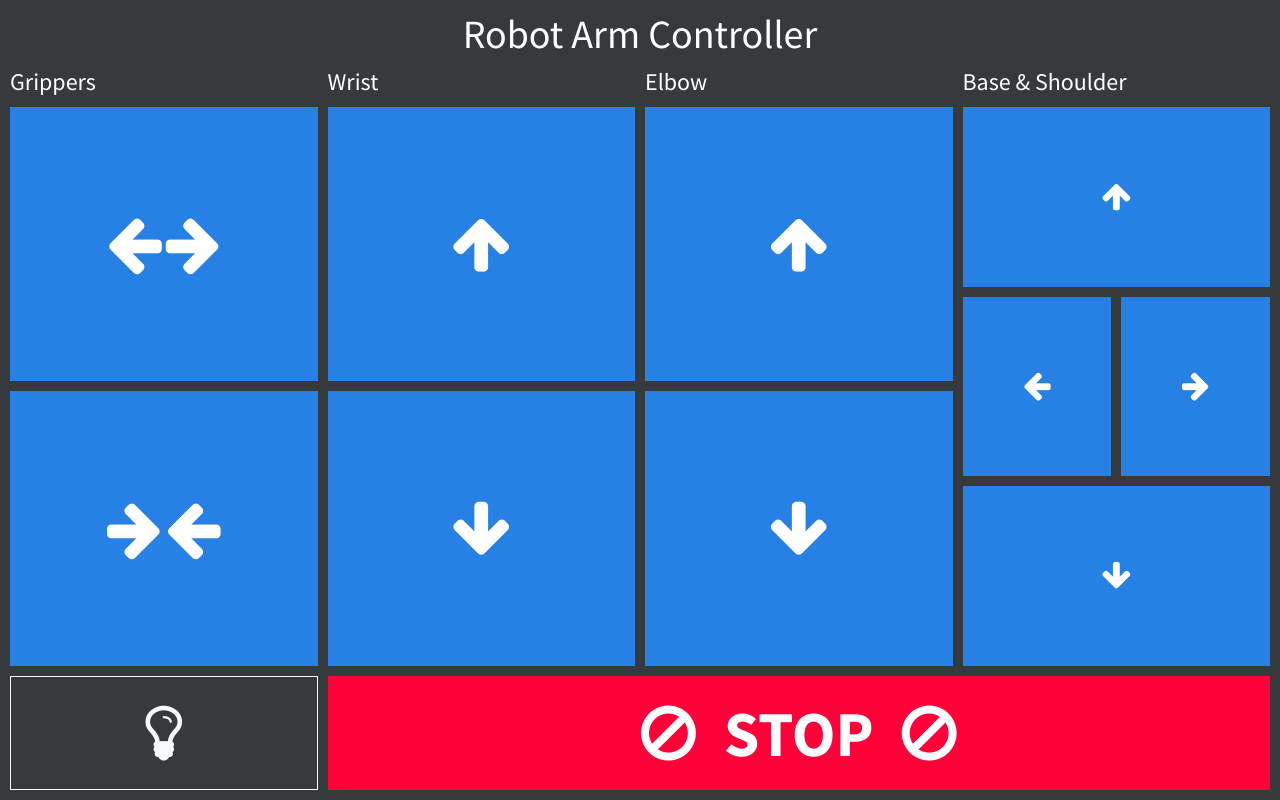
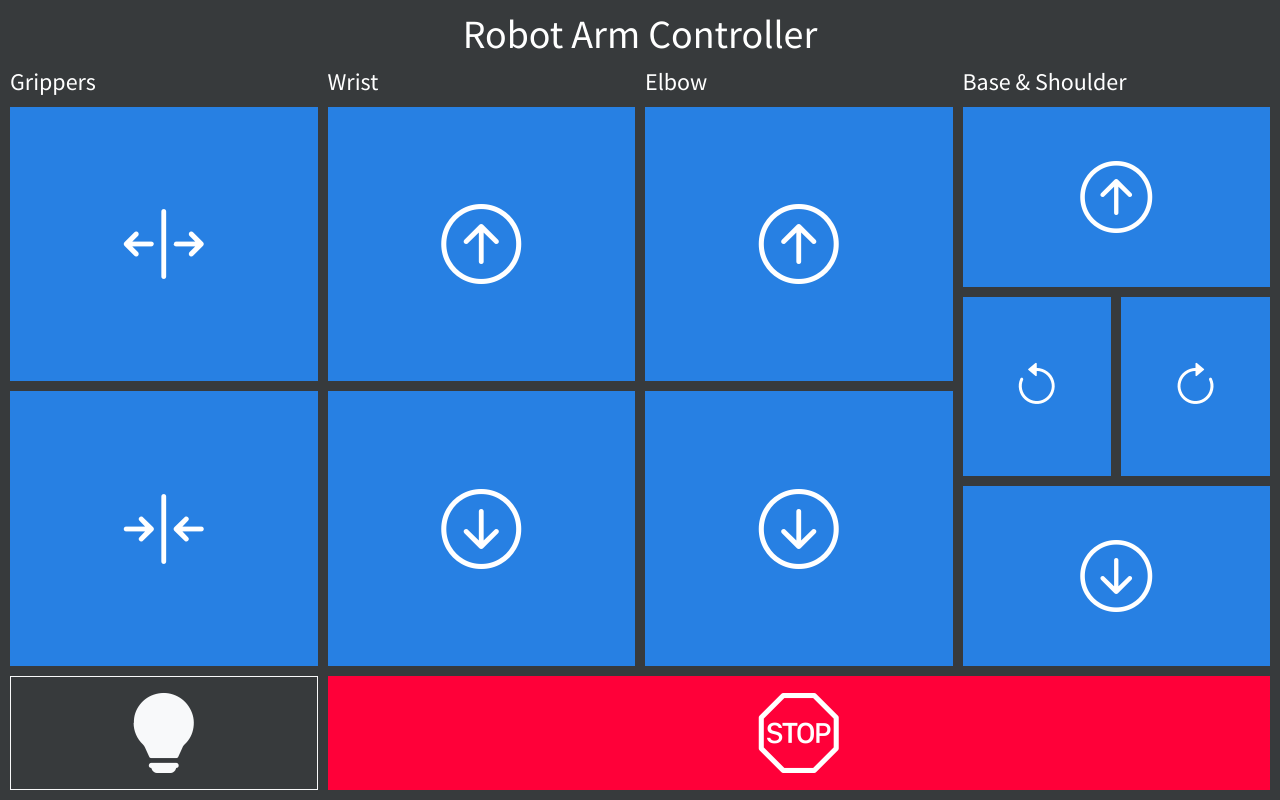
Before and after one commit to jkhamanishi/robot-arm, a Python web app: template controller/templates/index.html in a window 1280 px wide. Run offline with Jinja, Linux system fonts and the light colour scheme; the template is opened without the code that fills it, so the values that code supplies are empty.

Commit message:
Changed controller icons

```diff
--- a/controller/static/style.css
+++ b/controller/static/style.css
@@ -15,6 +15,14 @@ main > #base {
   gap: 10px;
 }
 
+.btn > * {
+  font-size: 10.0vmin;
+}
+
+#base .btn > * {
+  font-size: 6.0vmin;
+}
+
 @media (orientation: portrait){
   main {
     grid: repeat(4, 1fr) auto / 100px 1fr 1fr;
@@ -27,6 +35,11 @@ main > #base {
     grid-template-areas:
       "ccw  up  cw"
       "ccw down cw";
+  }
+
+  #base > #base-cw-btn > *,
+  #base > #base-ccw-btn > * {
+    font-size: 9.0vmin;
   }
 }
 
@@ -44,6 +57,11 @@ main > #base {
       "ccw cw"
       "down down";
   }
+
+  #base > #shoulder-up-btn > *,
+  #base > #shoulder-down-btn > * {
+    font-size: 9.0vmin;
+  }
 }
 
 main > #base > #base-ccw-btn { grid-area: ccw }
@@ -53,11 +71,3 @@ main > #base > #shoulder-down-btn { grid-area: down }
 
 main > #led-container { grid-area: -2 / 1 / -1 / 2 }
 main > #stop-all-btn  { grid-area: -2 / 2 / -1 / -1 }
-
-.btn > * {
-  font-size: 8.0vmin;
-}
-
-#base .btn > * {
-  font-size: 4.0vmin;
-}
--- a/controller/templates/index.html
+++ b/controller/templates/index.html
@@ -5,7 +5,7 @@
   <meta name="viewport" content="width=device-width, initial-scale=1">
 
   <!-- Icon library -->
-  <link rel="stylesheet" href="https://cdnjs.cloudflare.com/ajax/libs/font-awesome/4.7.0/css/font-awesome.min.css">
+  <link rel="stylesheet" href="https://cdn.jsdelivr.net/npm/bootstrap-icons@1.11.2/font/bootstrap-icons.min.css">
 
   <!--  Bootswatch Cosmo theme for Boostrap  -->
   <link rel="stylesheet" href="https://bootswatch.com/5/cosmo/bootstrap.css">
@@ -29,57 +29,53 @@
 
     <header><h4 class="m-0">Grippers</h4></header>
     <button class="btn btn-lg btn-primary w-100 h-100" type="button" id="grippers-open-btn">
-      <i class="fa fa-arrow-left" aria-hidden="true"></i>
-      <i class="fa fa-arrow-right" aria-hidden="true"></i>
+      <i class="bi bi-arrows-expand-vertical"></i>
     </button>
     <button class="btn btn-lg btn-primary w-100 h-100" type="button" id="grippers-close-btn">
-      <i class="fa fa-arrow-right" aria-hidden="true"></i>
-      <i class="fa fa-arrow-left" aria-hidden="true"></i>
+      <i class="bi bi-arrows-collapse-vertical" aria-hidden="true"></i>
     </button>
 
     <header><h4 class="m-0">Wrist</h4></header>
     <button class="btn btn-lg btn-primary w-100 h-100" type="button" id="wrist-up-btn">
-      <i class="fa fa-arrow-up" aria-hidden="true"></i>
+      <i class="bi bi-arrow-up-circle" aria-hidden="true"></i>
     </button>
     <button class="btn btn-lg btn-primary w-100 h-100" type="button" id="wrist-down-btn">
-      <i class="fa fa-arrow-down" aria-hidden="true"></i>
+      <i class="bi bi-arrow-down-circle" aria-hidden="true"></i>
     </button>
 
     <header><h4 class="m-0">Elbow</h4></header>
     <button class="btn btn-lg btn-primary w-100 h-100" type="button" id="elbow-up-btn">
-      <i class="fa fa-arrow-up" aria-hidden="true"></i>
+      <i class="bi bi-arrow-up-circle" aria-hidden="true"></i>
     </button>
     <button class="btn btn-lg btn-primary w-100 h-100" type="button" id="elbow-down-btn">
-      <i class="fa fa-arrow-down" aria-hidden="true"></i>
+      <i class="bi bi-arrow-down-circle" aria-hidden="true"></i>
     </button>
 
     <header><h4 class="m-0">Base & Shoulder</h4></header>
     <section id="base">
       <button class="btn btn-lg btn-primary w-100 h-100" type="button" id="base-ccw-btn">
-        <i class="fa fa-arrow-left" aria-hidden="true"></i>
+        <i class="bi bi-arrow-counterclockwise" aria-hidden="true"></i>
       </button>
       <button class="btn btn-lg btn-primary w-100 h-100" type="button" id="shoulder-up-btn">
-        <i class="fa fa-arrow-up" aria-hidden="true"></i>
+        <i class="bi bi-arrow-up-circle" aria-hidden="true"></i>
       </button>
       <button class="btn btn-lg btn-primary w-100 h-100" type="button" id="shoulder-down-btn">
-        <i class="fa fa-arrow-down" aria-hidden="true"></i>
+        <i class="bi bi-arrow-down-circle" aria-hidden="true"></i>
       </button>
       <button class="btn btn-lg btn-primary w-100 h-100" type="button" id="base-cw-btn">
-        <i class="fa fa-arrow-right" aria-hidden="true"></i>
+        <i class="bi bi-arrow-clockwise" aria-hidden="true"></i>
       </button>
     </section>
 
     <div id="led-container">
       <input type="checkbox" class="btn-check" id="led-btn" autocomplete="off">
-      <label class="btn btn-lg btn-outline-light w-100 h-100 d-flex align-items-center justify-content-center" for="led-btn">
-        <i class="fa fa-lightbulb-o" aria-hidden="true"></i>
+      <label class="btn btn-lg btn-outline-light w-100 h-100 py-3" for="led-btn">
+        <i class="bi bi-lightbulb-fill" aria-hidden="true"></i>
       </label>
     </div>
 
-    <button class="btn btn-lg btn-danger w-100 h-100" type="button" id="stop-all-btn">
-      <i class="fa fa-ban" aria-hidden="true"></i>
-      <b class="px-4">STOP</b>
-      <i class="fa fa-ban" aria-hidden="true"></i>
+    <button class="btn btn-lg btn-danger w-100 h-100 py-3" type="button" id="stop-all-btn">
+      <i class="bi bi-sign-stop" aria-hidden="true"></i>
     </button>
 
   </main>
```
